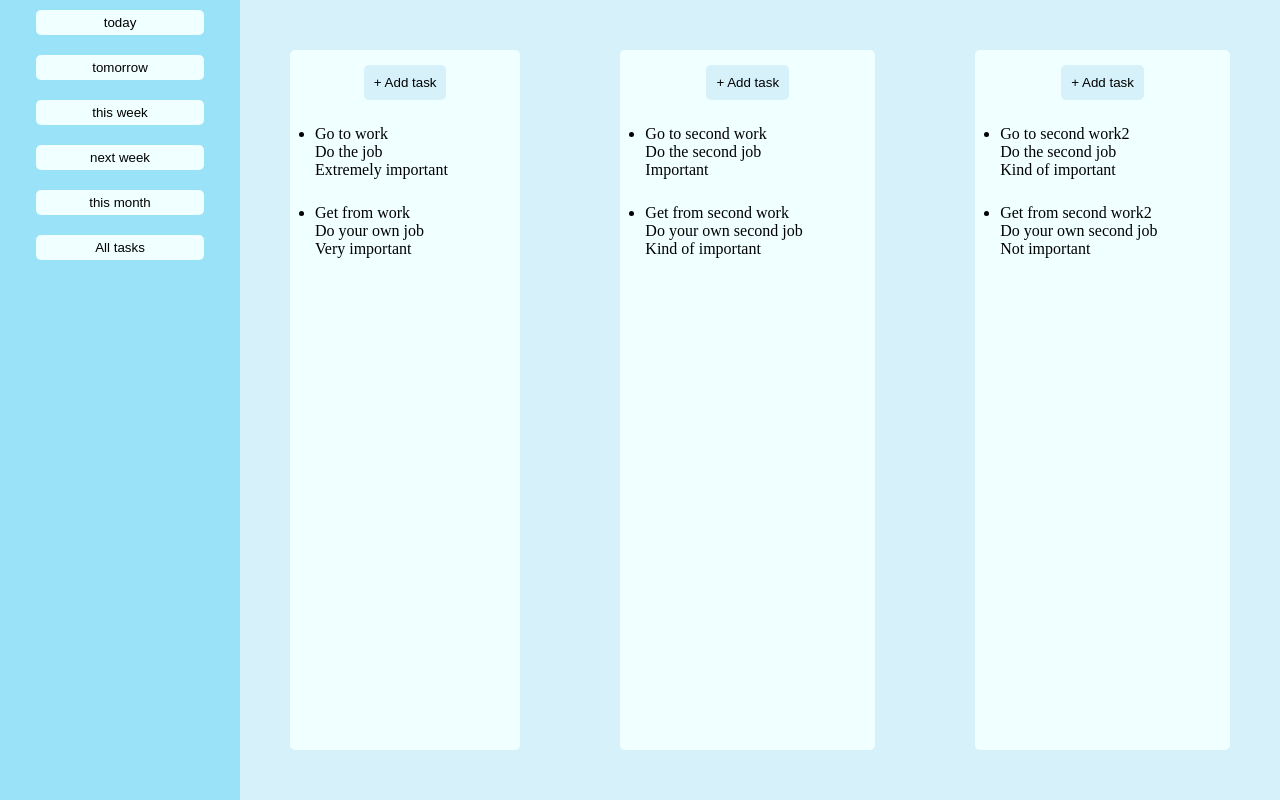
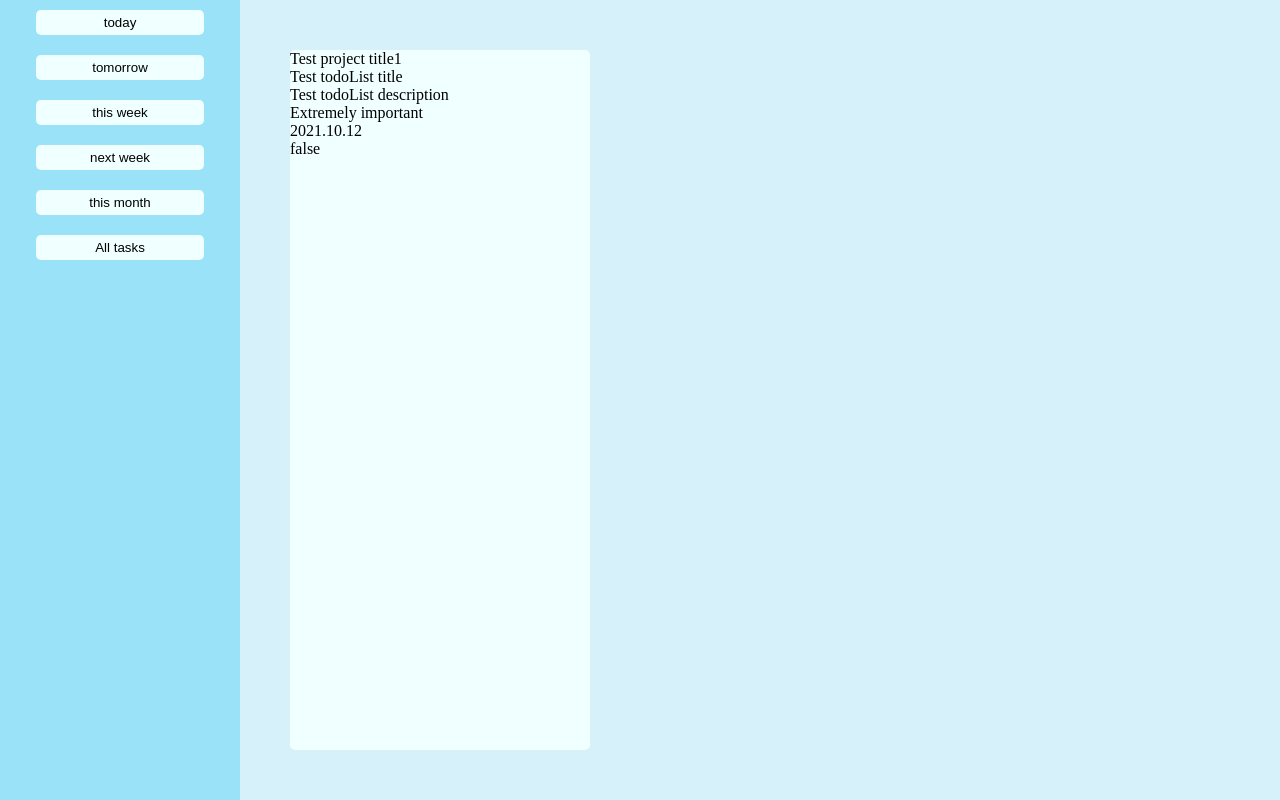
Before and after one commit to Zaltman/Todo-list, a website built with webpack: page dist/index.html in a window 1280 px wide. Built offline with nearby package versions, Linux system fonts and the light colour scheme.

Commit message:
Object structure and dom render rework.

```diff
--- a/src/dom.js
+++ b/src/dom.js
@@ -1,5 +1,3 @@
-import { todoProjects } from './todo';
-
 function domComponentNameClass(name, className) {
   const element = document.createElement(name);
   if (className) {
@@ -9,58 +7,47 @@ function domComponentNameClass(name, className) {
   return element;
 }
 
-function domNewTask() {
-  document
-    .querySelector('.taskContainer')
-    .appendChild(
-      domComponentNameClass('li', 'oneTaskContainer')
-    ).dataset.index = todoProjects.todoProject[0].length;
-  document
-    .querySelector('.taskContainer')
-    .lastElementChild.appendChild(
-      domComponentNameClass('div', 'taskN')
-    ).textContent =
-    todoProjects.todoProject[0][todoProjects.todoProject[0].length - 1].title;
-  document
-    .querySelector('.taskContainer')
-    .lastElementChild.appendChild(
-      domComponentNameClass('div', 'taskD')
-    ).textContent =
-    todoProjects.todoProject[0][
-      todoProjects.todoProject[0].length - 1
-    ].description;
-  document
-    .querySelector('.taskContainer')
-    .lastElementChild.appendChild(
-      domComponentNameClass('div', 'taskP')
-    ).textContent = priorityText();
-  function priorityText() {
-    if (
-      todoProjects.todoProject[0][todoProjects.todoProject[0].length - 1] == 0
-    )
-      return 'Not important';
-    else if (
-      todoProjects.todoProject[0][todoProjects.todoProject[0].length - 1]
-        .priority == 1
-    )
+function domProjectRender(todoProject) {
+  let domProjectTitle = document.createElement('div');
+  domProjectTitle.textContent = todoProject.title;
+  domProjectTitle.classList.add('projectTitle');
+  document.querySelector('.taskContainer').appendChild(domProjectTitle);
+
+  let domTodoListTitle = document.createElement('div');
+  domTodoListTitle.textContent = todoProject.todoList[0].title;
+  domTodoListTitle.classList.add('todoListTitle');
+  document.querySelector('.taskContainer').appendChild(domTodoListTitle);
+
+  let domTodoListDescription = document.createElement('div');
+  domTodoListDescription.textContent = todoProject.todoList[0].description;
+  domTodoListDescription.classList.add('todoListDescription');
+  document.querySelector('.taskContainer').appendChild(domTodoListDescription);
+
+  let domTodoListPriority = document.createElement('div');
+  domTodoListPriority.textContent = (function () {
+    if (todoProject.todoList[0].priority == '0') return 'Not important';
+    else if (todoProject.todoList[0].priority == '1')
       return 'Kind of important';
-    else if (
-      todoProjects.todoProject[0][todoProjects.todoProject[0].length - 1]
-        .priority == 2
-    )
-      return 'Important';
-    else if (
-      todoProjects.todoProject[0][todoProjects.todoProject[0].length - 1]
-        .priority == 3
-    )
-      return 'Very important';
-    else if (
-      todoProjects.todoProject[0][todoProjects.todoProject[0].length - 1]
-        .priority == 4
-    )
+    else if (todoProject.todoList[0].priority == '2') return 'Important';
+    else if (todoProject.todoList[0].priority == '3') return 'Very important';
+    else if (todoProject.todoList[0].priority == '4')
       return 'Extremely important';
-  }
+    else return 'Priority missing';
+  })();
+  domTodoListPriority.classList.add('todoListPriority');
+  document.querySelector('.taskContainer').appendChild(domTodoListPriority);
+
+  let domTodoListDueDate = document.createElement('div');
+  domTodoListDueDate.textContent = todoProject.todoList[0].dueDate;
+  domTodoListDueDate.classList.add('todoListDueDate');
+  document.querySelector('.taskContainer').appendChild(domTodoListDueDate);
+
+  let domTodoListIsChecked = document.createElement('div');
+  domTodoListIsChecked.textContent = todoProject.todoList[0].isChecked;
+  domTodoListIsChecked.classList.add('todoListIsChecked');
+  document.querySelector('.taskContainer').appendChild(domTodoListIsChecked);
 }
 
 export { domComponentNameClass };
-export { domNewTask };
+
+export { domProjectRender };
--- a/src/index.js
+++ b/src/index.js
@@ -1,6 +1,6 @@
 import './style.css';
-import { domComponentNameClass, domNewTask } from './dom.js';
-import { newTaskFunction, todoProjects } from './todo';
+import { domComponentNameClass, domNewTask, domProjectRender } from './dom.js';
+import { newTaskFunction, testProjectLoader } from './todo';
 
 (function pageLoad() {
   document.querySelector('body').appendChild(domComponentNameClass('aside'));
@@ -38,54 +38,59 @@ import { newTaskFunction, todoProjects } from './todo';
     'All tasks';
 })();
 (function contentLoad() {
-  let lastTaskContainer;
-  for (let x = 0; x < todoProjects.todoProject.length; x++) {
-    document
-      .querySelector('content')
-      .appendChild(domComponentNameClass('ul', 'taskContainer'));
-    lastTaskContainer = document.querySelectorAll('.taskContainer');
-    lastTaskContainer = lastTaskContainer[lastTaskContainer.length - 1];
+  document
+    .querySelector('content')
+    .appendChild(domComponentNameClass('ul', 'taskContainer'));
 
-    let newTaskBtn = domComponentNameClass('button', 'addBtn');
-    newTaskBtn.textContent = '+ Add task';
-    document;
-    lastTaskContainer.appendChild(newTaskBtn).addEventListener('click', () => {
-      newTaskFunction();
-      domNewTask();
-    });
-    (function taskcontainerLoad() {
-      for (let i = 0; i < todoProjects.todoProject[x].length; i++) {
-        document
-          .querySelector('content')
-          .lastElementChild.appendChild(
-            domComponentNameClass('li', 'oneTaskContainer')
-          ).dataset.index = i;
+  // let lastTaskContainer;
+  // for (let x = 0; x < todoProjects.todoProject.length; x++) {
+  //   document
+  //     .querySelector('content')
+  //     .appendChild(domComponentNameClass('ul', 'taskContainer'));
+  //   lastTaskContainer = document.querySelectorAll('.taskContainer');
+  //   lastTaskContainer = lastTaskContainer[lastTaskContainer.length - 1];
+  //   let newTaskBtn = domComponentNameClass('button', 'addBtn');
+  //   newTaskBtn.textContent = '+ Add task';
+  //   document;
+  //   lastTaskContainer.appendChild(newTaskBtn).addEventListener('click', () => {
+  //     newTaskFunction();
+  //     domNewTask();
+  //   });
+  //   (function taskcontainerLoad() {
+  //     for (let i = 0; i < todoProjects.todoProject[x].length; i++) {
+  //       document
+  //         .querySelector('content')
+  //         .lastElementChild.appendChild(
+  //           domComponentNameClass('li', 'oneTaskContainer')
+  //         ).dataset.index = i;
+  //       lastTaskContainer.lastElementChild.appendChild(
+  //         domComponentNameClass('div', 'taskN')
+  //       ).textContent = todoProjects.todoProject[x][i].title;
+  //       lastTaskContainer.lastElementChild.appendChild(
+  //         domComponentNameClass('div', 'taskD')
+  //       ).textContent = todoProjects.todoProject[x][i].description;
+  //       lastTaskContainer.lastElementChild.appendChild(
+  //         domComponentNameClass('div', 'taskP')
+  //       ).textContent = priorityText();
+  //       function priorityText() {
+  //         if (todoProjects.todoProject[x][i].priority == 0)
+  //           return 'Not important';
+  //         else if (todoProjects.todoProject[x][i].priority == 1)
+  //           return 'Kind of important';
+  //         else if (todoProjects.todoProject[x][i].priority == 2)
+  //           return 'Important';
+  //         else if (todoProjects.todoProject[x][i].priority == 3)
+  //           return 'Very important';
+  //         else if (todoProjects.todoProject[x][i].priority == 4)
+  //           return 'Extremely important';
+  //       }
+  //     }
+  //   })();
+  // }
+})();
 
-        lastTaskContainer.lastElementChild.appendChild(
-          domComponentNameClass('div', 'taskN')
-        ).textContent = todoProjects.todoProject[x][i].title;
+let todoProjects = testProjectLoader();
+console.table(todoProjects[0].todoList);
+domProjectRender(todoProjects[0]);
 
-        lastTaskContainer.lastElementChild.appendChild(
-          domComponentNameClass('div', 'taskD')
-        ).textContent = todoProjects.todoProject[x][i].description;
-
-        lastTaskContainer.lastElementChild.appendChild(
-          domComponentNameClass('div', 'taskP')
-        ).textContent = priorityText();
-
-        function priorityText() {
-          if (todoProjects.todoProject[x][i].priority == 0)
-            return 'Not important';
-          else if (todoProjects.todoProject[x][i].priority == 1)
-            return 'Kind of important';
-          else if (todoProjects.todoProject[x][i].priority == 2)
-            return 'Important';
-          else if (todoProjects.todoProject[x][i].priority == 3)
-            return 'Very important';
-          else if (todoProjects.todoProject[x][i].priority == 4)
-            return 'Extremely important';
-        }
-      }
-    })();
-  }
-})();
+//
--- a/src/todo.js
+++ b/src/todo.js
@@ -1,59 +1,37 @@
+const projectFactory = () => {
+  let title = prompt('enter project title');
+  let todoList = [];
+  todoList.push(todoFactory());
+  return { title, todoList };
+};
+
 const todoFactory = () => {
-  let title = prompt('title');
-  let description = prompt('description');
+  let title = prompt('enter todo title');
+  let description = prompt('enter description');
   let priority = prompt(
     'Priority from 0 to 4. less important < > more important'
   );
-  return { title, description, priority };
+  let dueDate = '2021.10.12';
+  let isChecked = false;
+  return { title, description, priority, dueDate, isChecked };
 };
-const todoProjects = {};
-todoProjects.todoProject = [];
-todoProjects.todoProject[0] = [];
+function testProjectLoader() {
+  let todoProjects = [];
 
-todoProjects.todoProject[0].push({
-  title: 'Go to work',
-  description: 'Do the job',
-  priority: '4',
-});
+  todoProjects[0] = {};
+  todoProjects[0].todoList = [];
 
-todoProjects.todoProject[0].push({
-  title: 'Get from work',
-  description: 'Do your own job',
-  priority: '3',
-});
-
-todoProjects.todoProject[1] = [];
-
-todoProjects.todoProject[1].push({
-  title: 'Go to second work',
-  description: 'Do the second job',
-  priority: '2',
-});
-
-todoProjects.todoProject[1].push({
-  title: 'Get from second work',
-  description: 'Do your own second job',
-  priority: '1',
-});
-
-todoProjects.todoProject[2] = [];
-
-todoProjects.todoProject[2].push({
-  title: 'Go to second work2',
-  description: 'Do the second job',
-  priority: '1',
-});
-
-todoProjects.todoProject[2].push({
-  title: 'Get from second work2',
-  description: 'Do your own second job',
-  priority: '0',
-});
-
-function newTaskFunction() {
-  console.table('aina');
-  todoProjects.todoProject.push(todoFactory());
+  todoProjects[0].title = 'Test project title1';
+  todoProjects[0].todoList[0] = {};
+  todoProjects[0].todoList[0].title = 'Test todoList title';
+  todoProjects[0].todoList[0].description = 'Test todoList description';
+  todoProjects[0].todoList[0].priority = '4';
+  todoProjects[0].todoList[0].dueDate = '2021.10.12';
+  todoProjects[0].todoList[0].isChecked = false;
+  return todoProjects;
 }
 
-export { todoProjects };
+function newTaskFunction() {}
+
 export { newTaskFunction };
+export { testProjectLoader };
--- a/webpack.config.js
+++ b/webpack.config.js
@@ -8,9 +8,9 @@ module.exports = {
       import: './src/index.js',
       dependOn: 'shared',
     },
+    todo: { import: './src/todo.js', dependOn: 'shared' },
     dom: { import: './src/dom.js', dependOn: 'shared' },
 
-    todo: { import: './src/todo.js', dependOn: 'shared' },
     shared: 'lodash',
   },
   devtool: 'inline-source-map',
```
Also changed, not shown: dist/dom.bundle.js, dist/index.bundle.js, dist/index.html, dist/todo.bundle.js.
